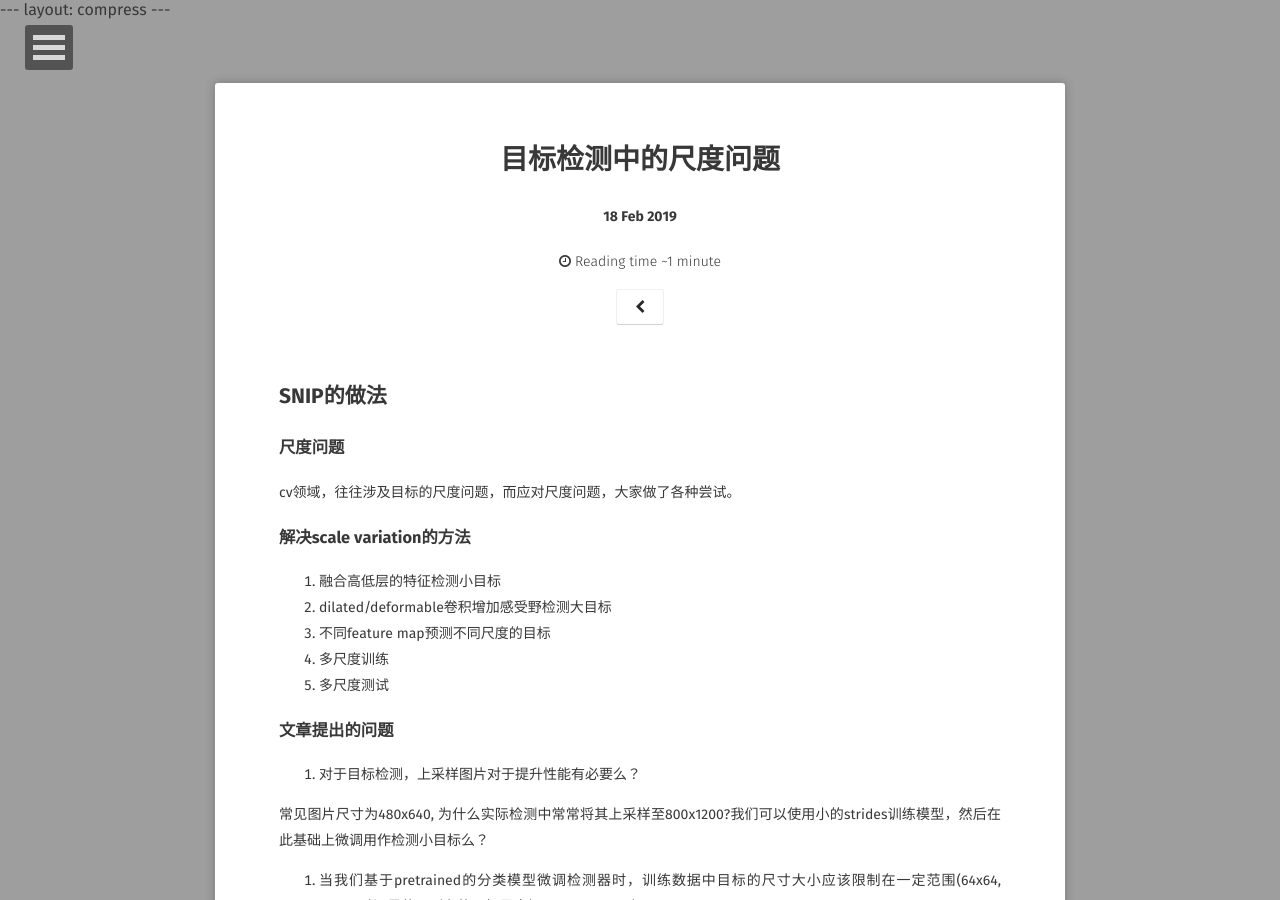
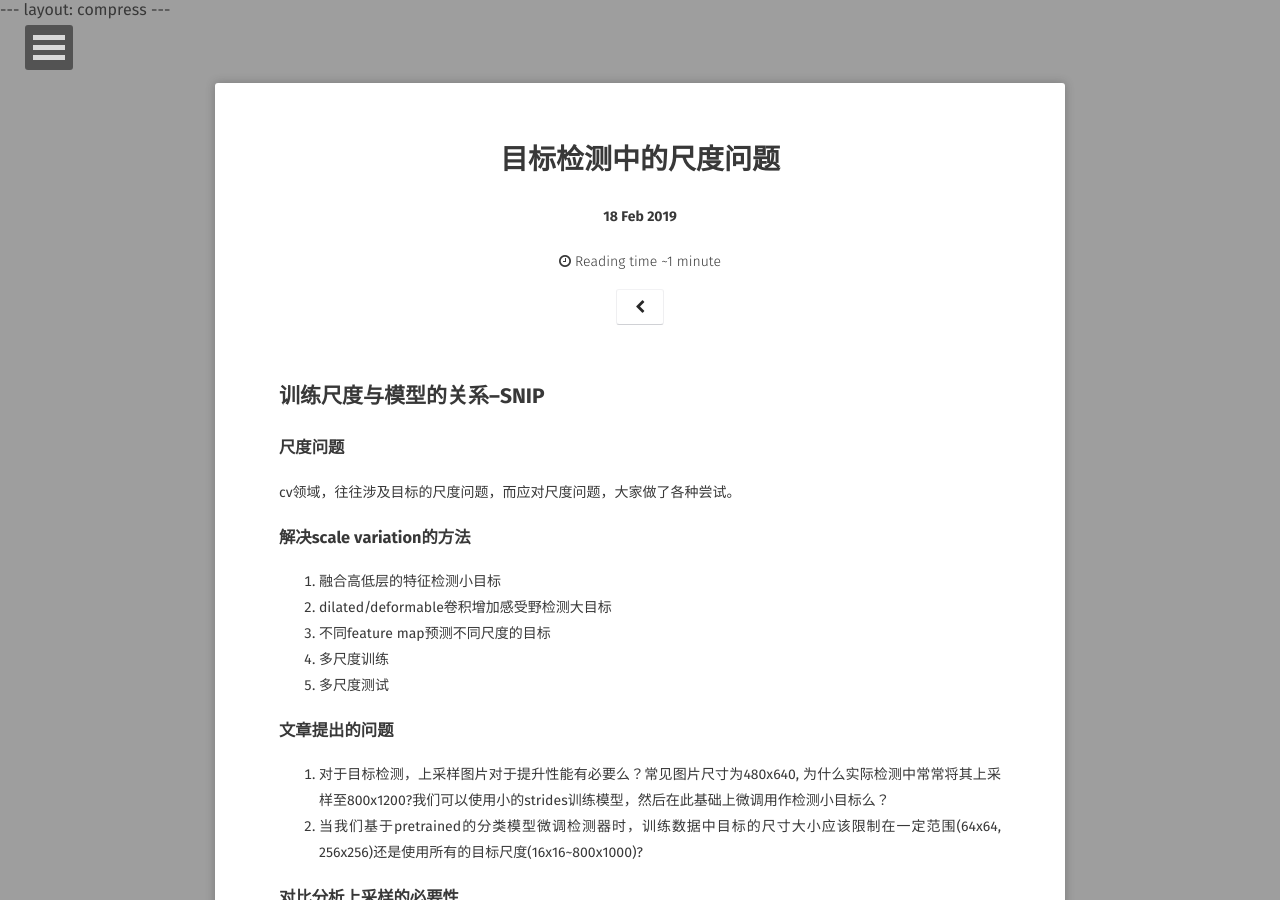
Before and after one commit to saicoco/saicoco.github.io, a Jekyll site: the page built from _posts/2019-01-18-multiscale.md, in a window 1280 px wide and 900 px high. Built offline with Jekyll 4.4.1, drawn with Linux system fonts in a browser that asks for light colours; some web fonts are replaced; comment, search, counter and statistics services are not loaded.

Commit message:
fix part

```diff
--- a/_posts/2019-01-18-multiscale.md
+++ b/_posts/2019-01-18-multiscale.md
@@ -11,7 +11,7 @@ author: karl
 description: object Detection
 ---
 
-## SNIP的做法
+## 训练尺度与模型的关系--SNIP
 
 ### 尺度问题
 cv领域，往往涉及目标的尺度问题，而应对尺度问题，大家做了各种尝试。
@@ -24,10 +24,7 @@ cv领域，往往涉及目标的尺度问题，而应对尺度问题，大家做
 5. 多尺度测试
 
 ### 文章提出的问题
-1. 对于目标检测，上采样图片对于提升性能有必要么？
-
-常见图片尺寸为480x640, 为什么实际检测中常常将其上采样至800x1200?我们可以使用小的strides训练模型，然后在此基础上微调用作检测小目标么？
-
+1. 对于目标检测，上采样图片对于提升性能有必要么？常见图片尺寸为480x640, 为什么实际检测中常常将其上采样至800x1200?我们可以使用小的strides训练模型，然后在此基础上微调用作检测小目标么？
 2. 当我们基于pretrained的分类模型微调检测器时，训练数据中目标的尺寸大小应该限制在一定范围(64x64, 256x256)还是使用所有的目标尺度(16x16~800x1000)?
 
 ### 对比分析上采样的必要性
@@ -81,3 +78,5 @@ cv领域，往往涉及目标的尺度问题，而应对尺度问题，大家做
 - 上采样相比small strides网络检测小目标更合适
 - domain-shift存在是因为目标尺度与pretrain model接受的尺度存在较大差异
 - 合适的尺度比无脑的尺度更重要
+
+## 数据尺度与模型感受野之间的关系
```
